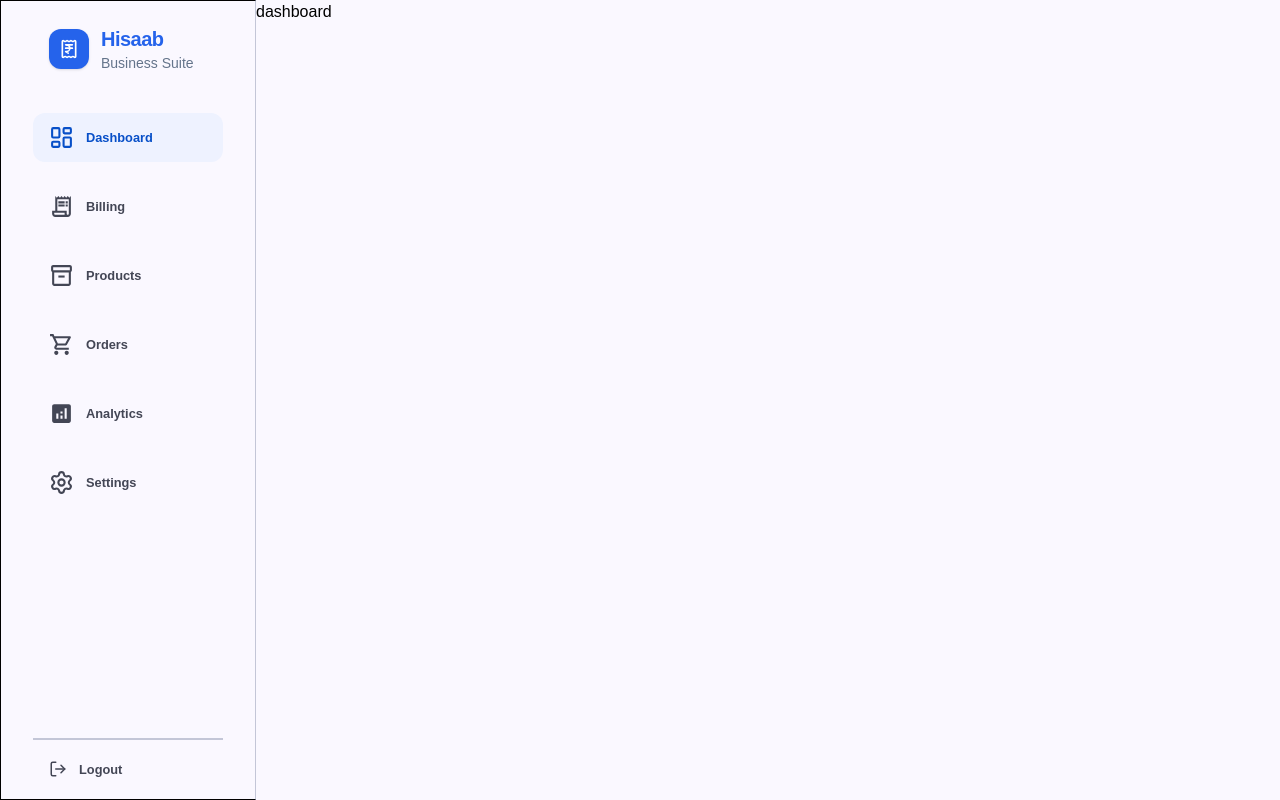
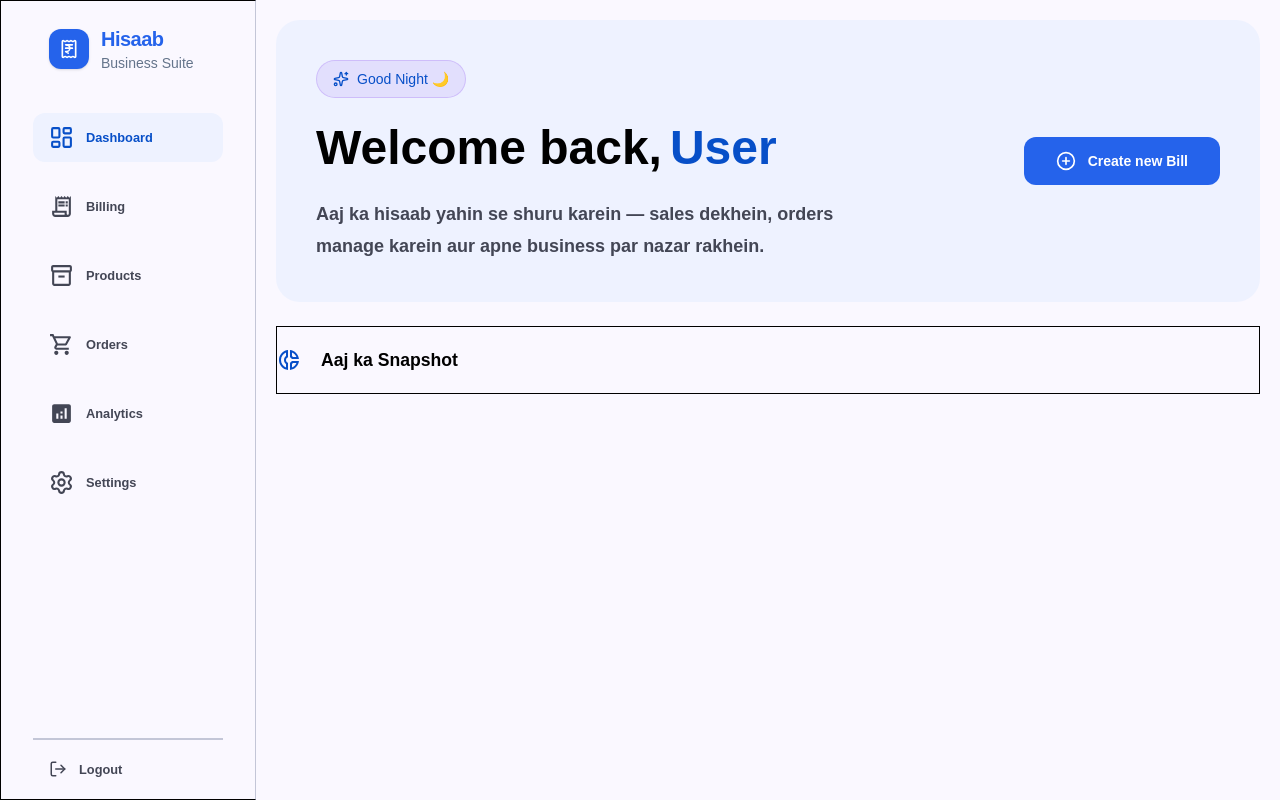
Before and after one commit to nikhilrana13/Hisaab-Free-POS-Business-Management-Platform-for-Small-Businesses, a Next.js app in the folder frontend/: page /dashboard in a window 1280 px wide. Built offline with nearby package versions, Linux system fonts and the light colour scheme; no server answers.

Commit message:
feat(dashboard): add WelcomeSection component and greeting utility for personalized user experience

```diff
--- a/frontend/src/app/dashboard/page.js
+++ b/frontend/src/app/dashboard/page.js
@@ -1,9 +1,25 @@
+import WelcomeSection from '@/components/dashboard/WelcomeSection';
 import React from 'react';
+import { GiDonut } from 'react-icons/gi';
+import { MdOutlineDonutSmall } from 'react-icons/md';
 
 const page = () => {
   return (
-    <div>
-      dashboard
+    <div className='flex flex-col p-5 space-y-6'>
+      {/* heading */}
+      <WelcomeSection />
+      {/* stats card */}
+      <div className='flex flex-col border'>
+        <span className='flex items-center py-5 gap-5'>
+          <MdOutlineDonutSmall size={24} className='text-[#074FC8]' />
+          <span className='text-[1.1rem] font-semibold'>Aaj ka Snapshot</span>
+        </span>
+        {/* cards  */}
+        <div className='grid grid-cols-1 md:grid-cols-3 lg:grid-cols-4'>
+
+        </div>
+      </div>
+
     </div>
   );
 }
--- /dev/null
+++ b/frontend/src/components/dashboard/WelcomeSection.jsx
@@ -0,0 +1,45 @@
+"use client"
+import { getGreeting } from '@/utils/Helpers';
+import { PlusCircleIcon, Sparkles} from 'lucide-react';
+import Link from 'next/link';
+import React from 'react';
+import { useSelector } from 'react-redux';
+
+const WelcomeSection = () => {
+  const user = useSelector((state)=>state.Auth.user)
+  const greeting = getGreeting()
+
+  return (
+      <section className="relative overflow-hidden rounded-3xl bg-[#EEF2FF] backdrop-blur-2xl p-6 sm:p-8 lg:p-10">
+      <div className="relative z-10 flex flex-col gap-8 lg:flex-row lg:items-center lg:justify-between">
+        {/* Left */}
+        <div className="max-w-2xl">
+          <div className="mb-5 inline-flex items-center gap-2 rounded-full border border-[#7C3AED]/20 bg-[#7C3AED]/10 px-4 py-2">
+            <Sparkles className="h-4 w-4 text-[#074FC8]" />
+            <span className="text-sm font-medium text-[#074FC8]">
+            {greeting.text} {greeting.emoji}
+            </span>
+          </div>
+          <h1 className="text-3xl font-bold leading-tight text-black sm:text-4xl xl:text-5xl">
+            Welcome back,
+            <span className="ml-2 text-[#074FC8]">
+              {user?.fullname || "User"}
+            </span>
+          </h1>
+          <p className="mt-5 max-w-xl text-base font-semibold leading-8 text-[#434655] sm:text-lg">
+           Aaj ka hisaab yahin se shuru karein — sales dekhein, orders manage karein aur apne business par nazar rakhein.
+          </p>
+        </div>
+        {/* Right */}
+        <div className="flex flex-col gap-4 sm:flex-row lg:flex-col">
+         <Link href="/dashboard/billing" className="flex h-12 w-full cursor-pointer items-center justify-center rounded-xl bg-[#2563eb] font-semibold text-white transition gap-3 px-8 py-2 hover:bg-[#1d4ed8]">
+         <PlusCircleIcon size={20} />
+         <span className='text-sm'> Create new Bill</span>
+         </Link>
+        </div>
+      </div>
+    </section>
+  );
+}
+
+export default WelcomeSection
--- /dev/null
+++ b/frontend/src/utils/Helpers.js
@@ -0,0 +1,25 @@
+export const getGreeting = () => {
+  const hour = new Date().getHours();
+  if (hour >= 5 && hour < 12) {
+    return {
+      text: "Good Morning",
+      emoji: "☀️",
+    };
+  }
+  if (hour >= 12 && hour < 17) {
+    return {
+      text: "Good Afternoon",
+      emoji: "🌤️",
+    };
+  }
+  if (hour >= 17 && hour < 21) {
+    return {
+      text: "Good Evening",
+      emoji: "🌇",
+    };
+  }
+  return {
+    text: "Good Night",
+    emoji: "🌙",
+  };
+};
```
